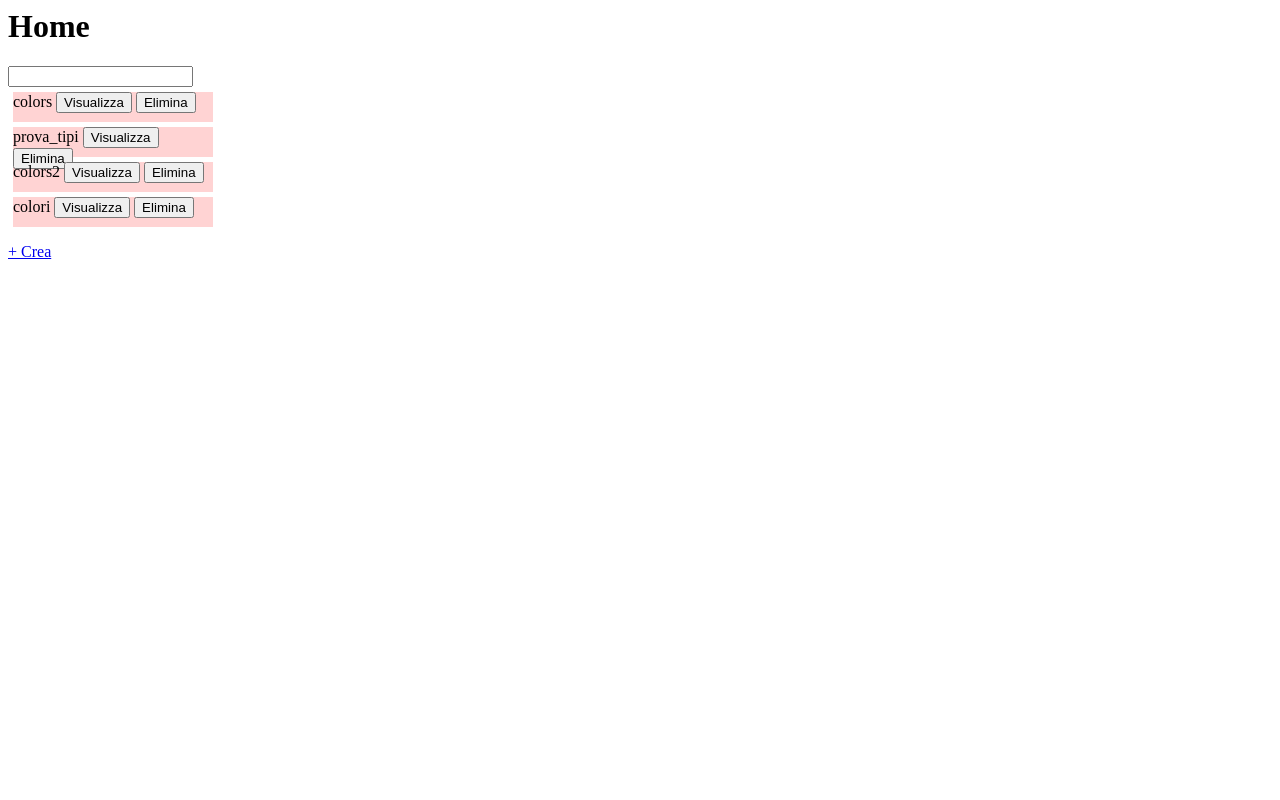
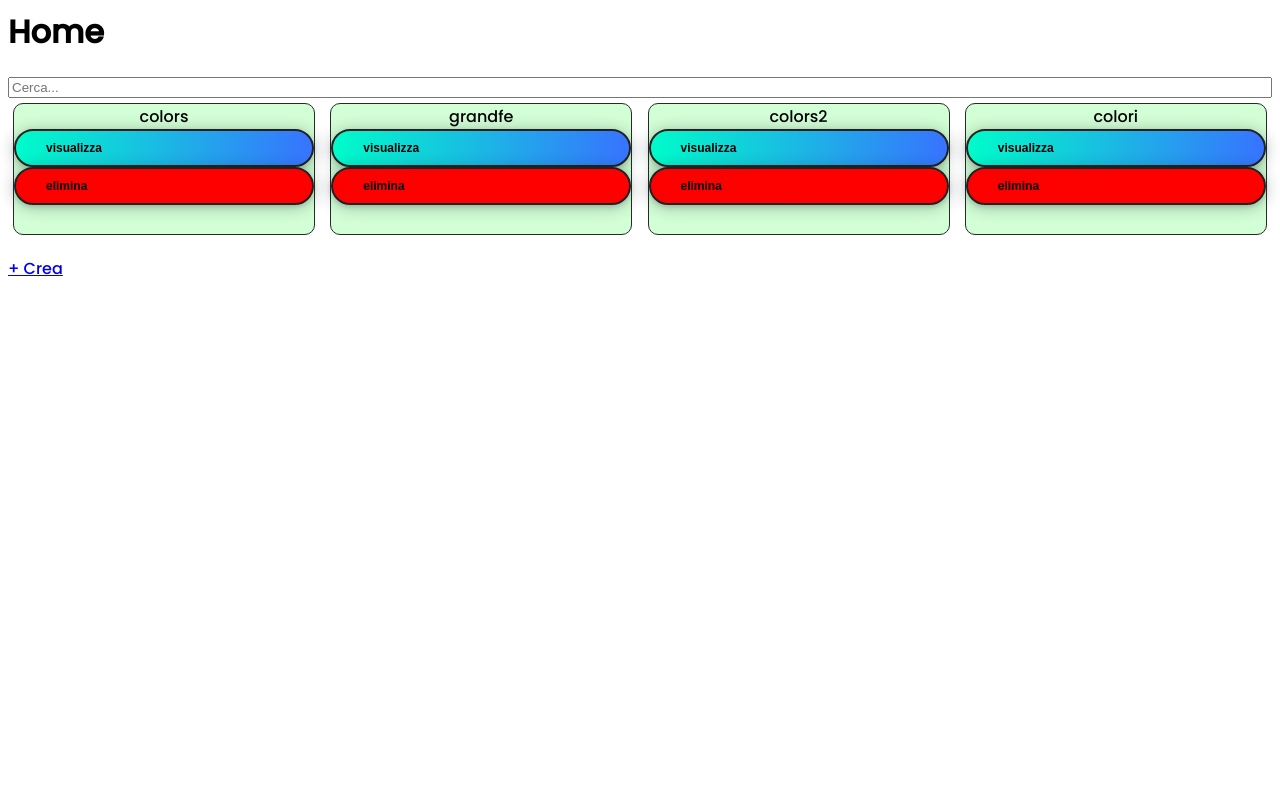
Before and after one commit to jcosmick/Flaskly, a Flask app: page /home in a window 1280 px wide. Run offline with Flask 2, Linux system fonts and the light colour scheme.

Commit message:
style home
fatte due cose per lo style della home

```diff
--- a/static/scripts/search.js
+++ b/static/scripts/search.js
@@ -1,10 +1,11 @@
 //Ricerca gli elementi con il titolo cercato dall'utente tramite l'apposita barra di ricerca
 function search(toFind){
     const grafDivButtons = document.getElementById('grafici').getElementsByClassName('graf-div')
+    console.log(grafDivButtons)
     elements = grafDivButtons.length ? grafDivButtons : [grafDivButtons];
     for(el of elements){
         if(el.querySelectorAll(".graf-button-title")[0].innerText.toLowerCase().includes(toFind.toLowerCase()))
-            showElementBlock(el)
+            showElementFlex(el)
         else
             hideElement(el)
     }
--- a/static/scripts/showHideElement.js
+++ b/static/scripts/showHideElement.js
@@ -4,6 +4,11 @@
 
 function showElement(el){
     el.style.display = "block"
+}
+
+function showElementFlex(el)
+{
+    el.style.display = "flex"
 }
 
 function showElementInline(el){
--- a/static/style/homeStyle.css
+++ b/static/style/homeStyle.css
@@ -1,9 +1,85 @@
-.graf-button{
-    background-color: rgba(255, 206, 206, 0.897);
-    width: 200px;
-    height: 30px;
+body{
+    font-family: 'Poppins', sans-serif;
+}
+.ricerca{
+    color: rgb(0, 0, 0);
+	text-align: left;
+	cursor: pointer;
+	width: 100%;
+}
+
+.grafici{
+    display: grid;
+    grid-template-columns: repeat(4, 1fr);
+    grid-column-gap: 5px;
+    grid-row-gap: 5px;
+}
+.graf-div{
+    background-color: rgba(206, 255, 210, 0.897);
+    border: #292929  solid .5px;
+    border-radius: 10px;
+    width: 300px;
+    height: 130px;
     margin: 5px;
+    display: flex;
+    flex-direction: column;
 }
-.graf-button:hover{
-    background-color: rgb(255, 152, 152);
+.graf-div:hover{
+    background-color: rgb(161, 255, 152);
 }
+.graf-button-title{
+    text-align: center;
+}
+.graf-btn-view{
+    font-weight: 800;
+    font-size: 12px;
+    color: #000000;
+    background: linear-gradient(90deg, #00fcca 0%, #3773ff 100%);
+    padding: 10px 30px;
+    border: solid #212121 2px;
+    box-shadow: rgba(14, 30, 37, 0.12) 0px 2px 4px 0px, rgba(14, 30, 37, 0.32) 0px 2px 16px 0px;
+    border-radius: 50px;
+    transition : 835ms;
+    transform: translateY(0);
+    display: flex;
+    flex-direction: row;
+    align-items: center;
+    cursor: pointer;
+    text-transform: lowercase;
+}
+
+.graf-btn-view:hover{
+    transition : 835ms;
+    padding: 10px 35px;
+    transform : translateY(-0px);
+    background: linear-gradient(90deg, #00fcca 0%, #3773ff 100%);
+    color: #000000;
+    border: solid 2px #00044d;
+}
+
+.graf-btn-delete{
+    font-weight: 800;
+    font-size: 12px;
+    color: #000000;
+    background: linear-gradient(90deg, #fc0000 0%, #ff0000 100%);
+    padding: 10px 30px;
+    border: solid #212121 2px;
+    box-shadow: rgba(14, 30, 37, 0.12) 0px 2px 4px 0px, rgba(14, 30, 37, 0.32) 0px 2px 16px 0px;
+    border-radius: 50px;
+    transition : 835ms;
+    transform: translateY(0);
+    display: flex;
+    flex-direction: row;
+    align-items: center;
+    cursor: pointer;
+    text-transform: lowercase;
+}
+
+.graf-btn-delete:hover{
+    transition : 835ms;
+    padding: 10px 35px;
+    transform : translateY(-0px);
+    background: linear-gradient(90deg, #ff4141 0%, #ff4141 100%);
+    color: #000000;
+    border: solid 2px #00044d;
+}
--- a/templates/home.html
+++ b/templates/home.html
@@ -2,13 +2,15 @@
     <head>
         <title>Flaskly</title>
         <link rel="stylesheet" type="text/css" href="{{ url_for('static', filename='style/homeStyle.css') }}">
-    </head>
+        <link rel="preconnect" href="https://fonts.googleapis.com">
+        <link rel="preconnect" href="https://fonts.gstatic.com" crossorigin>
+        <link href="https://fonts.googleapis.com/css2?family=Poppins:wght@500&display=swap" rel="stylesheet"></head>
     <body>
         {% from "showGrafMenu.html" import showGrafMenu with context %}
         <h1>Home</h1>
-        <input type="search" name="ricerca" id="ricerca" class="ricerca bar" oninput="search(this.value)">
+        <input type="search" name="ricerca" id="ricerca" class="ricerca bar" oninput="search(this.value)" placeholder="Cerca...">
         <form method="POST" action="" enctype="multipart/form-data">
-            <div id="grafici">
+            <div id="grafici" class="grafici">
                 <!--
                     Utilizzo la class name 'graf-div' per selezionare i div
                     da nascondere/visualizzare durante la ricerca-->
--- a/templates/showGrafMenu.html
+++ b/templates/showGrafMenu.html
@@ -1,16 +1,16 @@
 {% macro showGrafMenu(grafs)%}
 <!--Utilizzo la class name 'graf-div' per selezionare i div da nascondere/visualizzare durante la ricerca-->
     {% for graf in grafs %}
-    <div class="graf-div graf-button div-{{title}}">
+    <div class="graf-div div-{{title}}">
         <span  class="graf graf-button-title">{{graf['title']}}</span>
         <button type="button"
-                class="graf {{graf['title']}}"
+                class="graf-btn-view {{graf['title']}}"
                 onclick="window.location='{{url_for('visualizza_grafico', file=graf['fileName'])}}';">
             Visualizza
         </button>
 
         <button type="button"
-                class="graf {{graf['title']}}"
+                class="graf-btn-delete {{graf['title']}}"
                 onclick="window.location='{{url_for('elimina_grafico', file=graf['fileName'])}}';">
             Elimina
         </button>
```
Also changed, not shown: uploads/provincia-regione-sigla.csv (deleted, +0 -111 lines), user_data/fkyu.json (deleted, +0 -1 lines), user_data/ngtu.json (added, +1 -0 lines).
